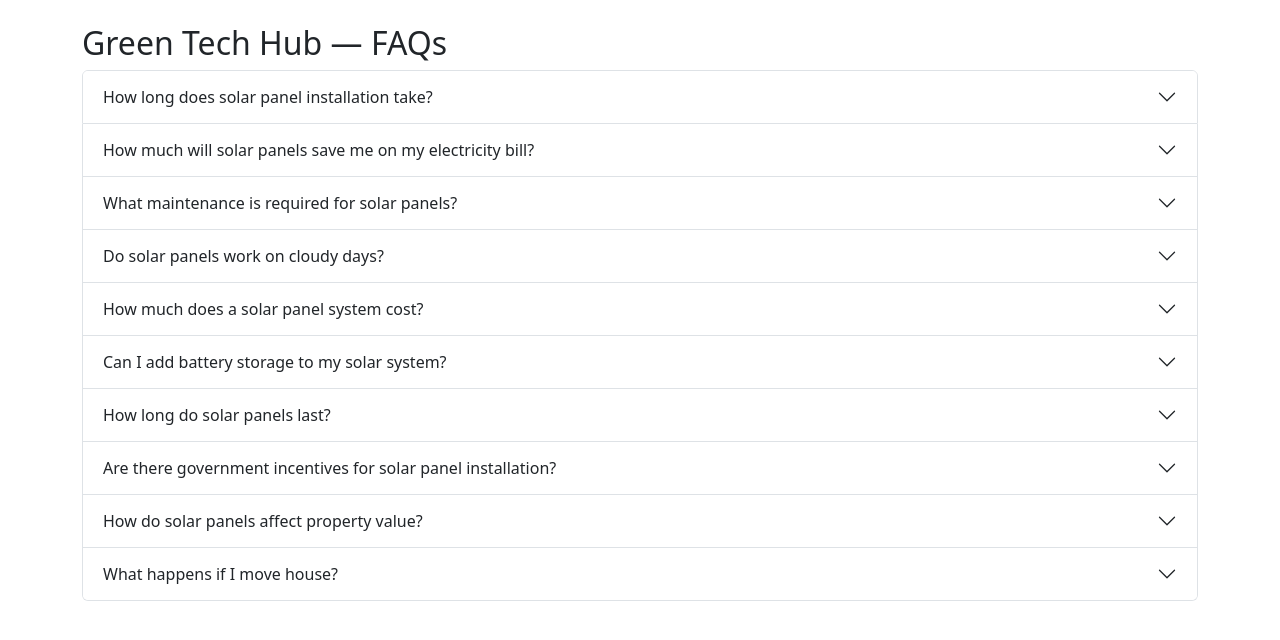
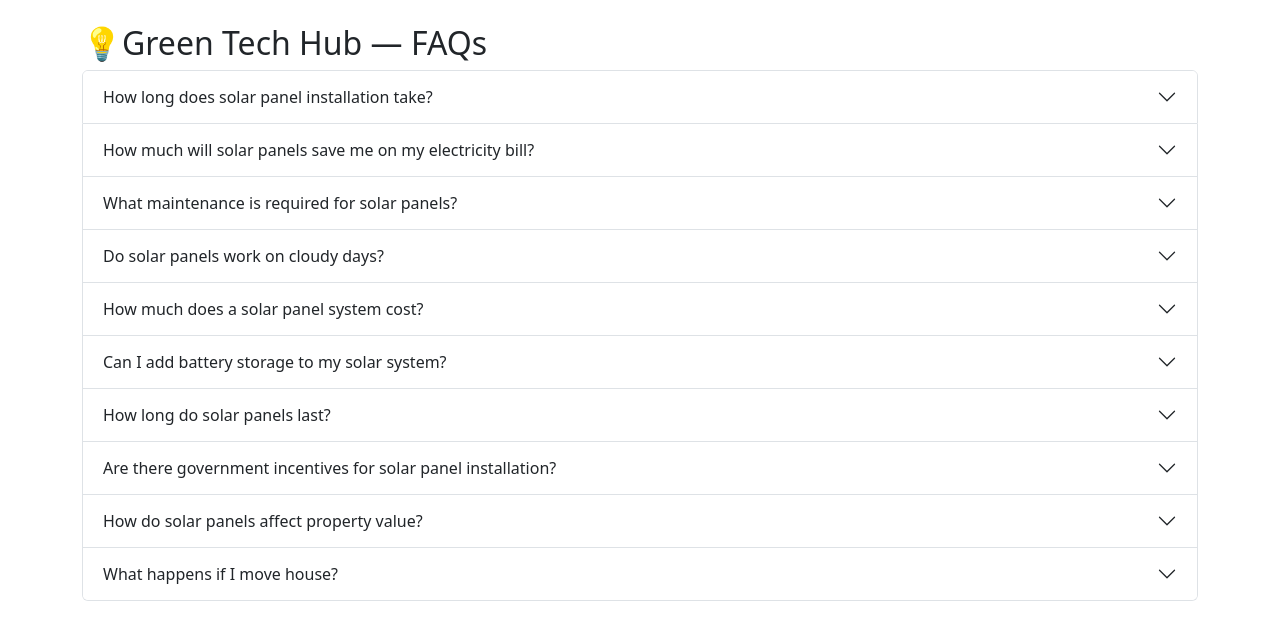
Before and after one commit to sdottm7/green-tech-faq, a plain HTML site: page index.html in a window 1280 px wide. Drawn offline with nearby package versions, Linux system fonts and the light colour scheme.

Commit message:
Update index.html
- Added lightbulb

```diff
--- a/index.html
+++ b/index.html
@@ -8,7 +8,7 @@
 </head>
 <body>
 <div class="container my-4">
-  <h2>Green Tech Hub — FAQs</h2>
+  <h2>💡Green Tech Hub — FAQs</h2>
   <div class="accordion" id="faqAccordion">
 
     <div class="accordion-item">
```
